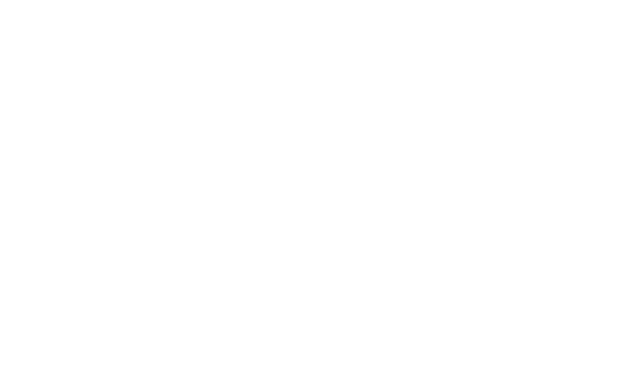
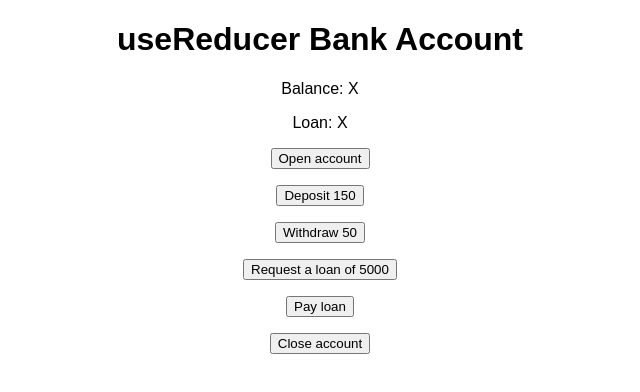
Before and after one commit to ivantxo/bank_use_reducer, a React (Create React App) app: page / in a window 1280 px wide. Shown: the top 392 px of the page, without its empty margins (320-960 px from the left). Built offline with nearby package versions, Linux system fonts and the light colour scheme.

Commit message:
Added starter files

```diff
--- a/src/App.js
+++ b/src/App.js
@@ -1,5 +1,66 @@
-function App() {
-  return <div></div>;
+import "./styles.css";
+
+/*
+INSTRUCTIONS / CONSIDERATIONS:
+
+1. Let's implement a simple bank account! It's similar to the example that I used as an analogy to explain how useReducer works, but it's simplified (we're not using account numbers here)
+
+2. Use a reducer to model the following state transitions: openAccount, deposit, withdraw, requestLoan, payLoan, closeAccount. Use the `initialState` below to get started.
+
+3. All operations (expect for opening account) can only be performed if isActive is true. If it's not, just return the original state object. You can check this right at the beginning of the reducer
+
+4. When the account is opened, isActive is set to true. There is also a minimum deposit amount of 500 to open an account (which means that the balance will start at 500)
+
+5. Customer can only request a loan if there is no loan yet. If that condition is met, the requested amount will be registered in the 'loan' state, and it will be added to the balance. If the condition is not met, just return the current state
+
+6. When the customer pays the loan, the opposite happens: the money is taken from the balance, and the 'loan' will get back to 0. This can lead to negative balances, but that's no problem, because the customer can't close their account now (see next point)
+
+7. Customer can only close an account if there is no loan, AND if the balance is zero. If this condition is not met, just return the state. If the condition is met, the account is deactivated and all money is withdrawn. The account basically gets back to the initial state
+*/
+
+const initialState = {
+  balance: 0,
+  loan: 0,
+  isActive: false,
+};
+
+export default function App() {
+  return (
+    <div className="App">
+      <h1>useReducer Bank Account</h1>
+      <p>Balance: X</p>
+      <p>Loan: X</p>
+
+      <p>
+        <button onClick={() => {}} disabled={false}>
+          Open account
+        </button>
+      </p>
+      <p>
+        <button onClick={() => {}} disabled={false}>
+          Deposit 150
+        </button>
+      </p>
+      <p>
+        <button onClick={() => {}} disabled={false}>
+          Withdraw 50
+        </button>
+      </p>
+      <p>
+        <button onClick={() => {}} disabled={false}>
+          Request a loan of 5000
+        </button>
+      </p>
+      <p>
+        <button onClick={() => {}} disabled={false}>
+          Pay loan
+        </button>
+      </p>
+      <p>
+        <button onClick={() => {}} disabled={false}>
+          Close account
+        </button>
+      </p>
+    </div>
+  );
 }
-
-export default App;
--- /dev/null
+++ b/src/styles.css
@@ -0,0 +1,4 @@
+.App {
+  font-family: sans-serif;
+  text-align: center;
+}
```
